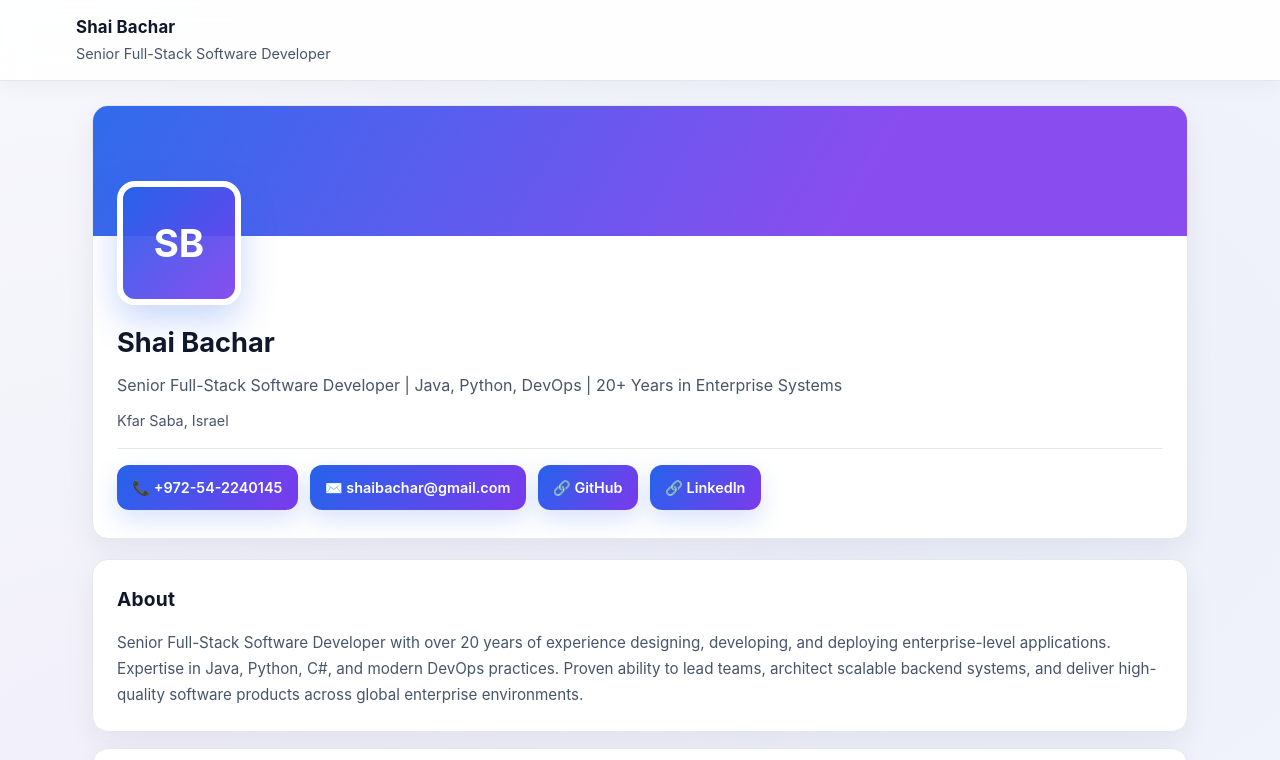
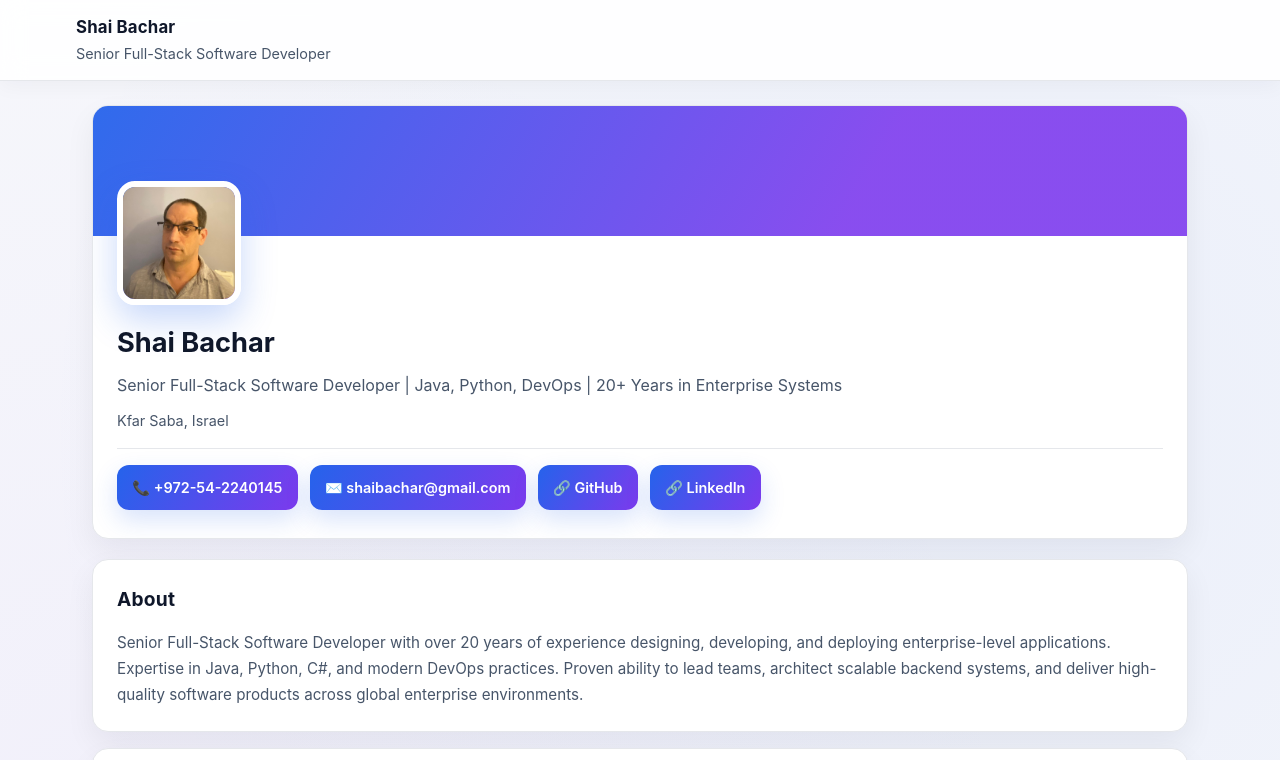
Before and after one commit to shaibachar/shaibachar.github.io, a plain HTML site: page index.html in a window 1280 px wide. Shown: the top 760 px of the page. Drawn offline with Linux system fonts and the light colour scheme.

Commit message:
Display profile photo in profile card

```diff
--- a/index.html
+++ b/index.html
@@ -25,7 +25,9 @@
       <div class="profile-banner"></div>
       <div class="profile-info">
         <div class="avatar-wrapper">
-          <div class="avatar">SB</div>
+          <div class="avatar">
+            <img src="./photo.jpeg" alt="Portrait of Shai Bachar" class="avatar-image">
+          </div>
         </div>
         <h1 class="profile-name">Shai Bachar</h1>
         <p class="profile-headline">Senior Full-Stack Software Developer | Java, Python, DevOps | 20+ Years in Enterprise Systems</p>
--- a/style.css
+++ b/style.css
@@ -100,10 +100,15 @@ body {
   display: flex;
   align-items: center;
   justify-content: center;
-  font-size: 2.4rem;
-  font-weight: 700;
-  color: #ffffff;
   box-shadow: 0 15px 35px rgba(37, 99, 235, 0.25);
+  overflow: hidden;
+}
+
+.avatar-image {
+  width: 100%;
+  height: 100%;
+  object-fit: cover;
+  display: block;
 }
 
 .profile-name {
```
